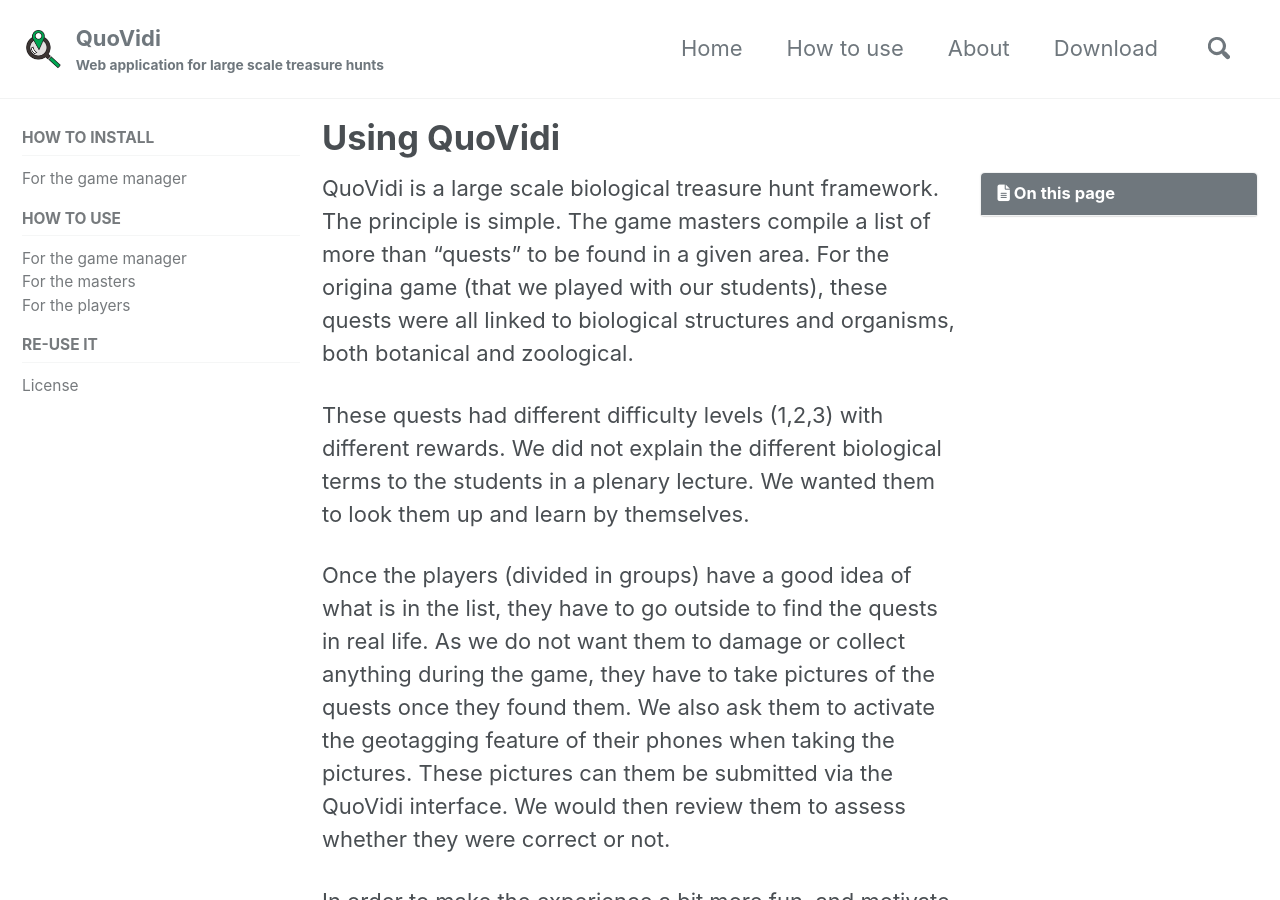
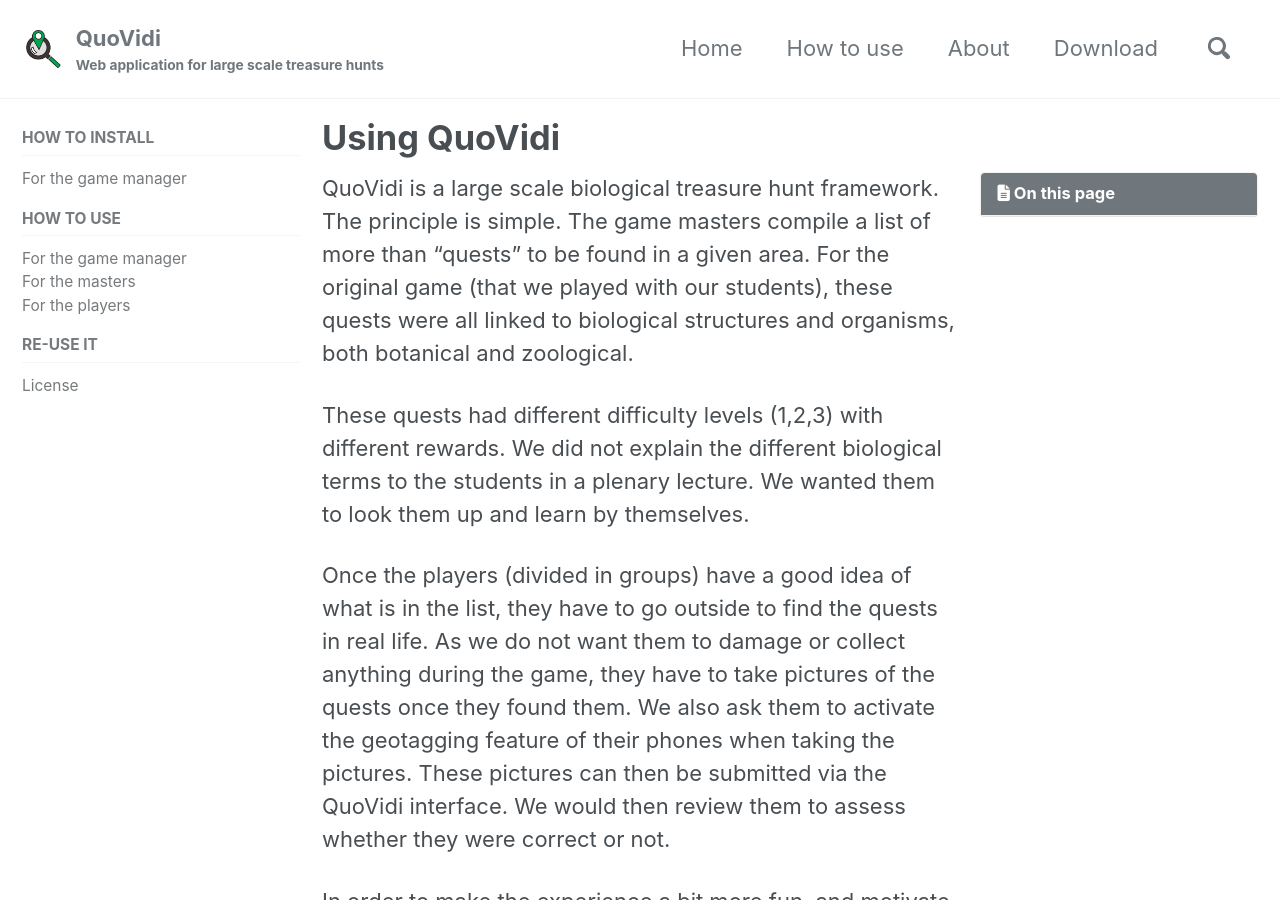
Before and after one commit to QuoVidi/quovidi.github.io, a Jekyll site: the page built from _pages/use.md, in a window 1280 px wide and 900 px high. Built offline with Jekyll 4.4.1, drawn with Linux system fonts in a browser that asks for light colours; cached includes are drawn as plain includes; nearby versions of some CDN libraries; some of the changed text lies outside the part shown.

Commit message:
update typos

```diff
--- a/_pages/use.md
+++ b/_pages/use.md
@@ -6,10 +6,10 @@
   nav: "docs"
 ---
 
-QuoVidi is a large scale biological treasure hunt framework. The principle is simple. The game masters compile a list of more than “quests” to be found in a given area. For the origina game (that we played with our students), these quests were all linked to biological structures and organisms, both botanical and zoological.
+QuoVidi is a large scale biological treasure hunt framework. The principle is simple. The game masters compile a list of more than “quests” to be found in a given area. For the original game (that we played with our students), these quests were all linked to biological structures and organisms, both botanical and zoological.
 
 These quests had different difficulty levels (1,2,3) with different rewards. We did not explain the different biological terms to the students in a plenary lecture. We wanted them to look them up and learn by themselves.
 
-Once the players (divided in groups) have a good idea of what is in the list, they have to go outside to find the quests in real life. As we do not want them to damage or collect anything during the game, they have to take pictures of the quests once they found them. We also ask them to activate the geotagging feature of their phones when taking the pictures. These pictures can them be submitted via the QuoVidi interface. We would then review them to assess whether they were correct or not.
+Once the players (divided in groups) have a good idea of what is in the list, they have to go outside to find the quests in real life. As we do not want them to damage or collect anything during the game, they have to take pictures of the quests once they found them. We also ask them to activate the geotagging feature of their phones when taking the pictures. These pictures can then be submitted via the QuoVidi interface. We would then review them to assess whether they were correct or not.
 
-In order to make the experience a bit more fun, and motivate the students even further, the scores of the different groups are visible within the web interface. they can then compred their how evolution to the other players.
+In order to make the experience a bit more fun, and motivate the students even further, the scores of the different groups are visible within the web interface. They can then compred their how evolution to those of the other groups.
```
